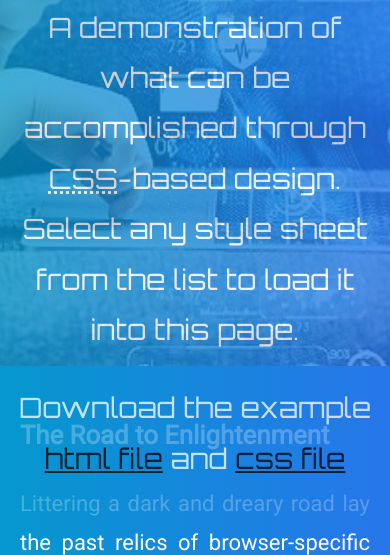
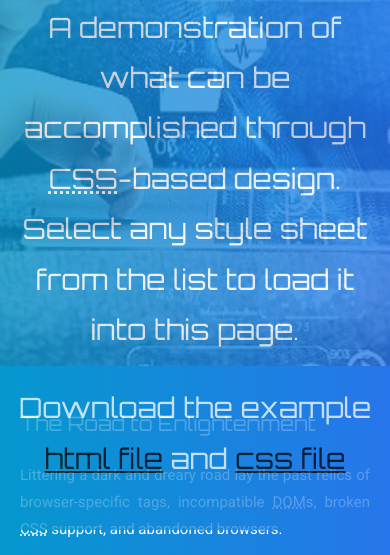
Before and after one commit to jdevi9/ZenGarden, a plain HTML site: page index.html in a window 390 px wide. Shown: the part 478-1033 px from the top of the page. Drawn offline with Linux system fonts and the light colour scheme.

Commit message:
responsiveness

```diff
--- a/css/style-layout.scss
+++ b/css/style-layout.scss
@@ -98,6 +98,30 @@ li:hover {
   width: auto;
 }
 
+@media only screen and (max-width: 450px) {
+  body {
+    font: 400 15px/1.8 "Roboto", sans-serif;
+  }
+
+
+  h3 {
+    font: 400 20px/1.8 "Orbitron", "Exo", arial, sans-serif;
+  }
+
+
+  header {
+    position: relative;
+  }
+
+
+  .part {
+    margin-top: 150px;
+  }
+
+
+}
+
+
 
   @media only screen and (max-width: 390px) {
     .part {
```
Also changed, not shown: css/style-layout.css, 1 other file.
